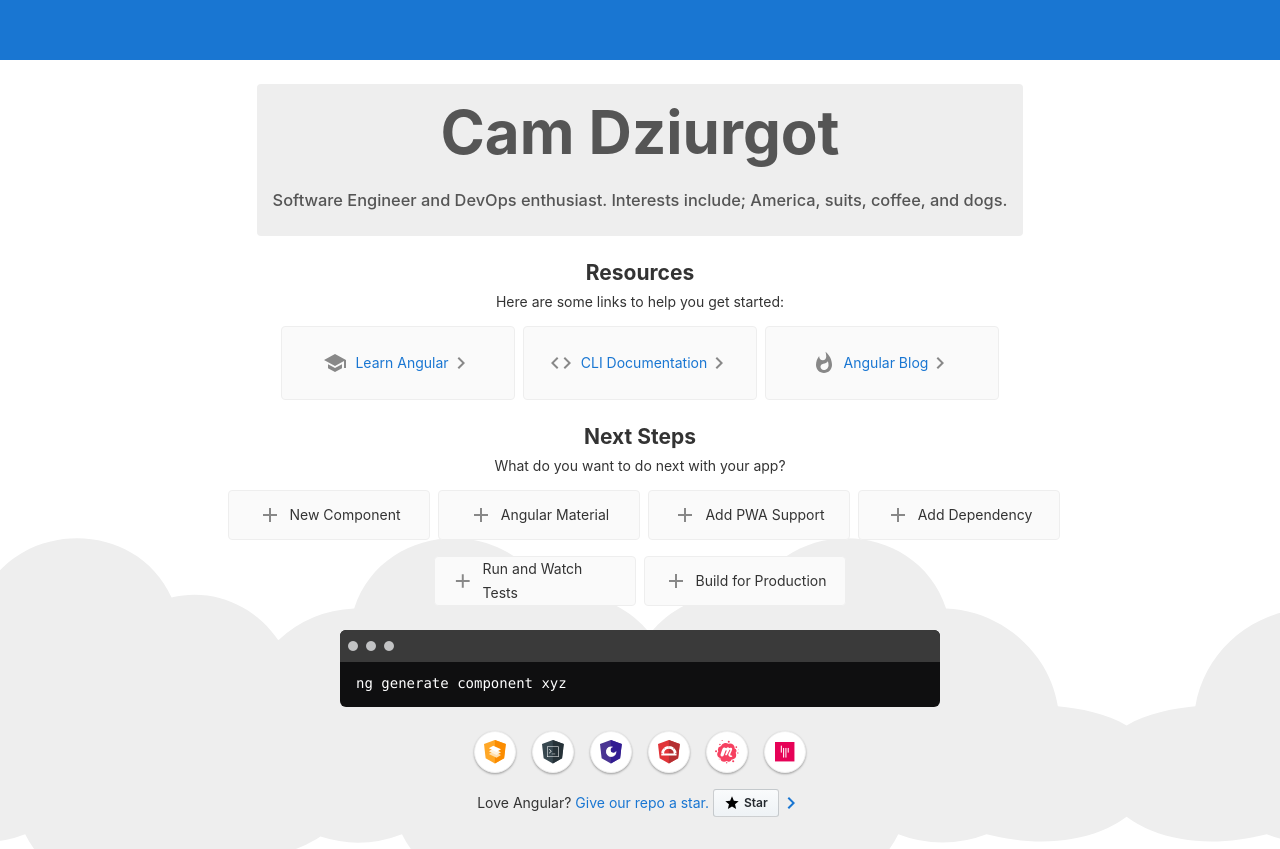
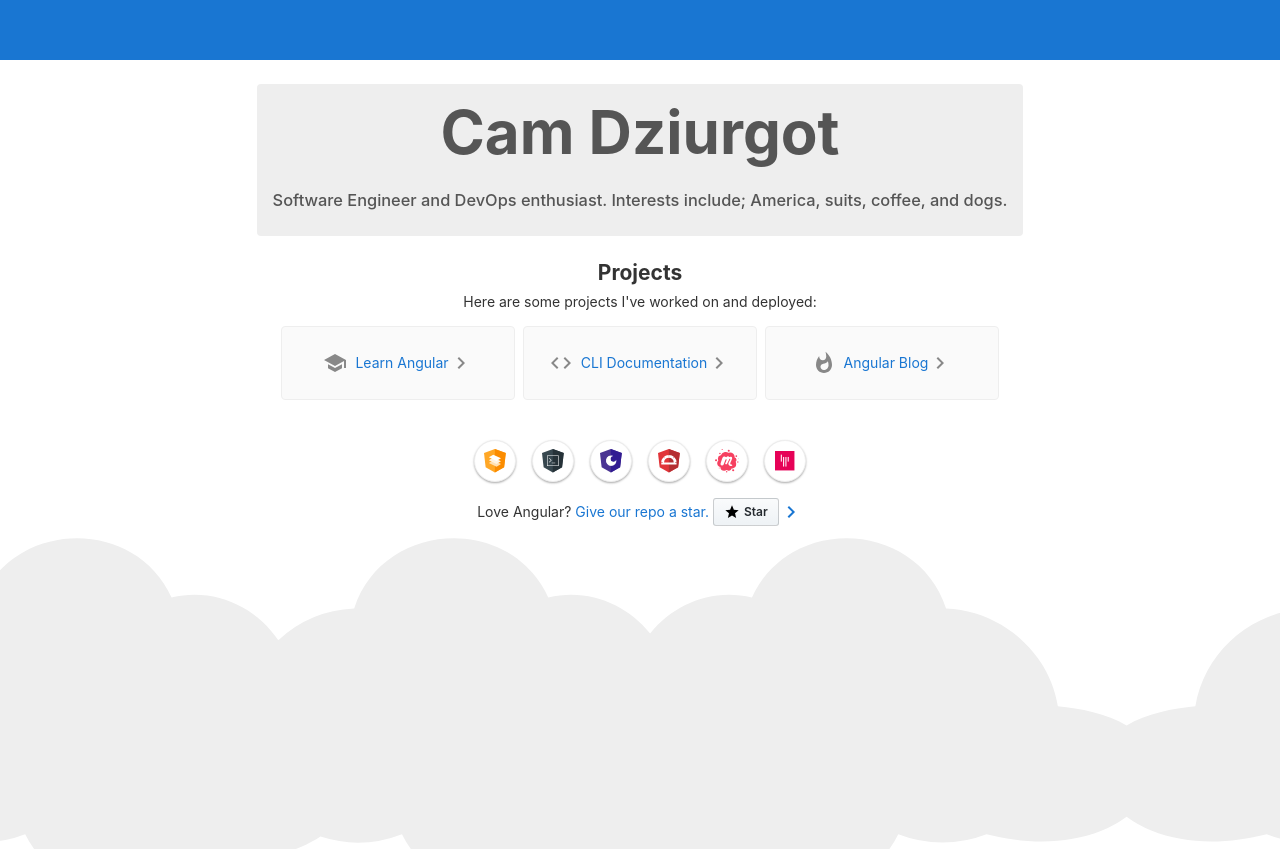
Before and after one commit to cameronDz/homepage-ui, an Angular app: page / in a window 1280 px wide. After the commit the page ends 800 px from the top, so only its background shows below. Built offline with nearby package versions, Linux system fonts and the light colour scheme.

Commit message:
add flags for showing sections

```diff
--- a/src/app/app.component.html
+++ b/src/app/app.component.html
@@ -6,10 +6,13 @@
         <h3>{{ subtitle }}</h3>
     </div>
 
+    <ng-container *ngIf="showResources">
         <h2>{{ resourceTitle }}</h2>
         <p>{{ resourceSubtitle }}</p>
         <md-resource-cards></md-resource-cards>
+    </ng-container>
 
+    <ng-container *ngIf="showNextSteps">
         <h2>{{ nextStepsTitle }}</h2>
         <p>{{ nextStepsSubtitle }}</p>
         <md-terminal-cards (outputTerminalButtonClick)="handleTerminalButtonClick($event)"></md-terminal-cards>
@@ -22,6 +25,7 @@
             <pre *ngSwitchCase="'test'">ng test</pre>
             <pre *ngSwitchCase="'build'">ng build --prod</pre>
         </div>
+    </ng-container>
 
     <md-circle-card-link></md-circle-card-link>
     <md-linked-footer></md-linked-footer>
--- a/src/app/app.component.ts
+++ b/src/app/app.component.ts
@@ -10,9 +10,11 @@
   public title: string = 'Cam Dziurgot';
   public subtitle: string = 'Software Engineer and DevOps enthusiast. Interests include; America, suits, coffee, and dogs.';
 
-  public resourceTitle: string = 'Resources';
-  public resourceSubtitle: string = 'Here are some links to help you get started:';
+  public showResources: boolean = true;
+  public resourceTitle: string = 'Projects';
+  public resourceSubtitle: string = 'Here are some projects I\'ve worked on and deployed:';
 
+  public showNextSteps: boolean = false;
   public nextStepsTitle: string = 'Next Steps';
   public nextStepsSubtitle: string = 'What do you want to do next with your app?';
 
```
Lines whose indentation alone changed are shown as unchanged.
